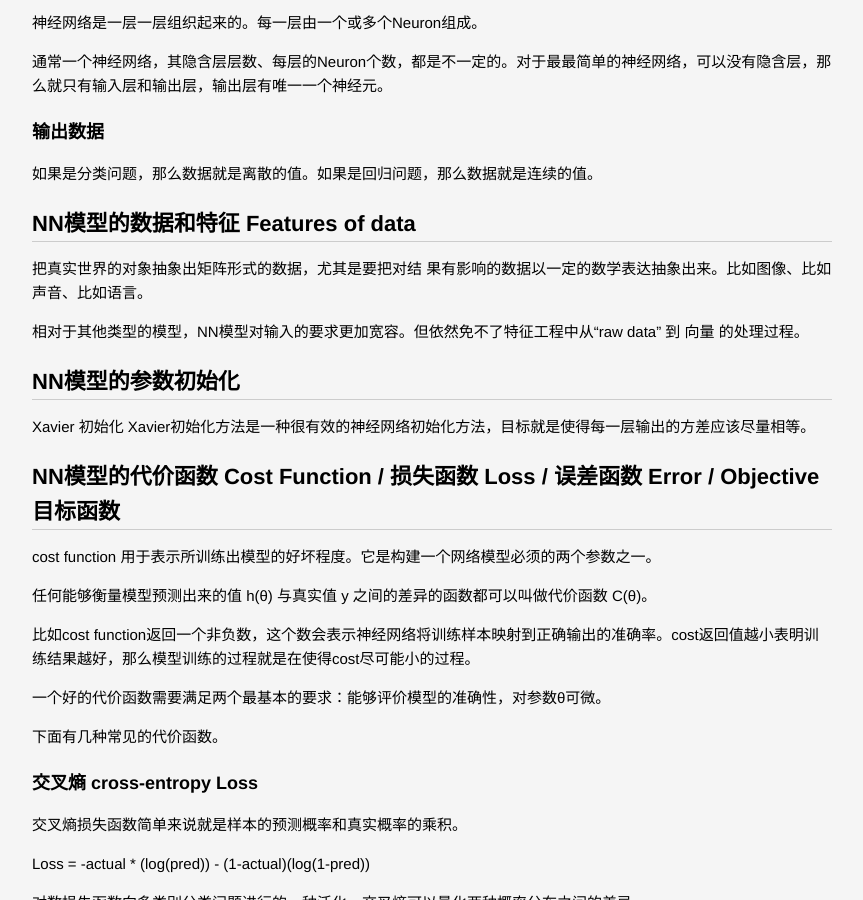
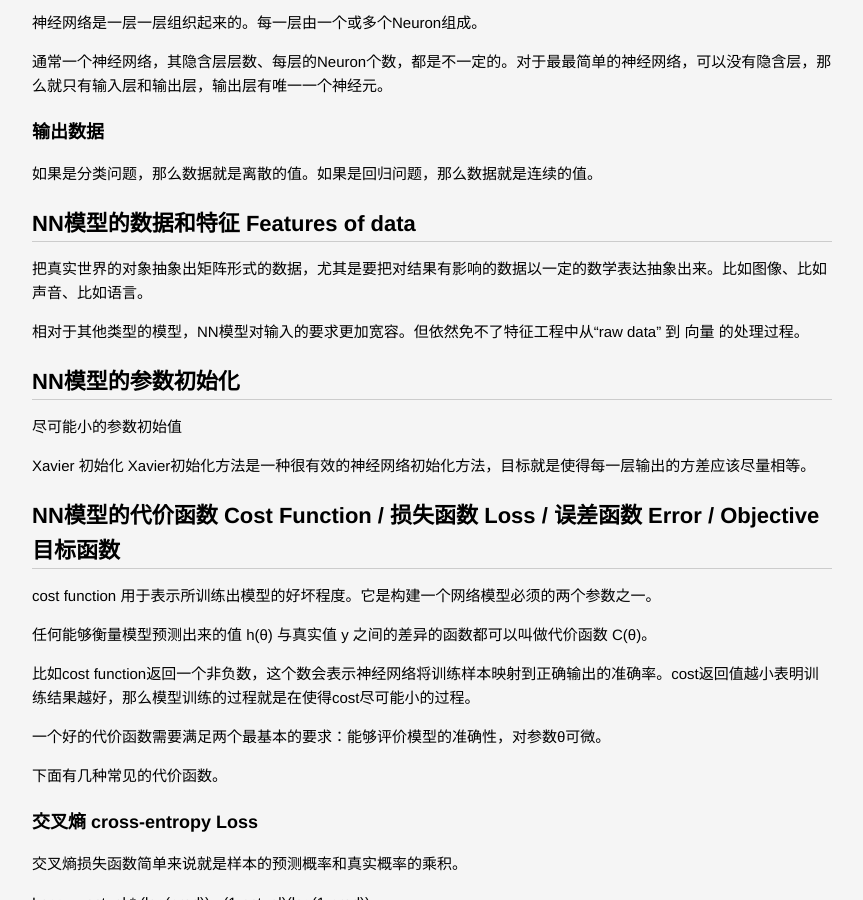
Before and after one commit to lucky521/blog, a Jekyll site: the page built from _posts/ml/2017-06-14-deep-learning.markdown, in a window 1280 px wide and 900 px high, scrolled down 4466 px. Shown: the whole window, without its empty margins (208-1071 px from the left). Built offline with Jekyll 4.4.1, drawn with Linux system fonts in a browser that asks for light colours; some of the changed text lies outside the part shown.

Commit message:
update blog

```diff
--- a/_posts/ml/2017-06-14-deep-learning.markdown
+++ b/_posts/ml/2017-06-14-deep-learning.markdown
@@ -58,12 +58,14 @@ Neuron是神经网络的一个单元。它是一个函数，一个回归模型
 
 ## NN模型的数据和特征 Features of data
 
-把真实世界的对象抽象出矩阵形式的数据，尤其是要把对结    果有影响的数据以一定的数学表达抽象出来。比如图像、比如声音、比如语言。
+把真实世界的对象抽象出矩阵形式的数据，尤其是要把对结果有影响的数据以一定的数学表达抽象出来。比如图像、比如声音、比如语言。
 
 相对于其他类型的模型，NN模型对输入的要求更加宽容。但依然免不了特征工程中从“raw data” 到 向量 的处理过程。
 
 
 ## NN模型的参数初始化
+
+尽可能小的参数初始值
 
 Xavier 初始化
 Xavier初始化方法是一种很有效的神经网络初始化方法，目标就是使得每一层输出的方差应该尽量相等。
--- a/_posts/ml/2018-10-17-modeling-tuning.markdown
+++ b/_posts/ml/2018-10-17-modeling-tuning.markdown
@@ -21,6 +21,9 @@ categories: [MachineLearning]
 
 我们假设上面这个阶段的问题的解决方法是互不影响的，也就是正交的。
 Orthogonalization 正交的意思是，我们希望每种调整方式只会影响一个阶段，而不会对其他阶段产生影响，以免把问题复杂化。
+
+![]({{site.baseurl}}/images/train_perf_solution.png)
+
 
 # 诊断手段
 
```
Also changed, not shown: other parts of _posts/ml/2017-06-14-deep-learning.markdown (+2 -2 lines), images/train_perf_solution.png (added).
